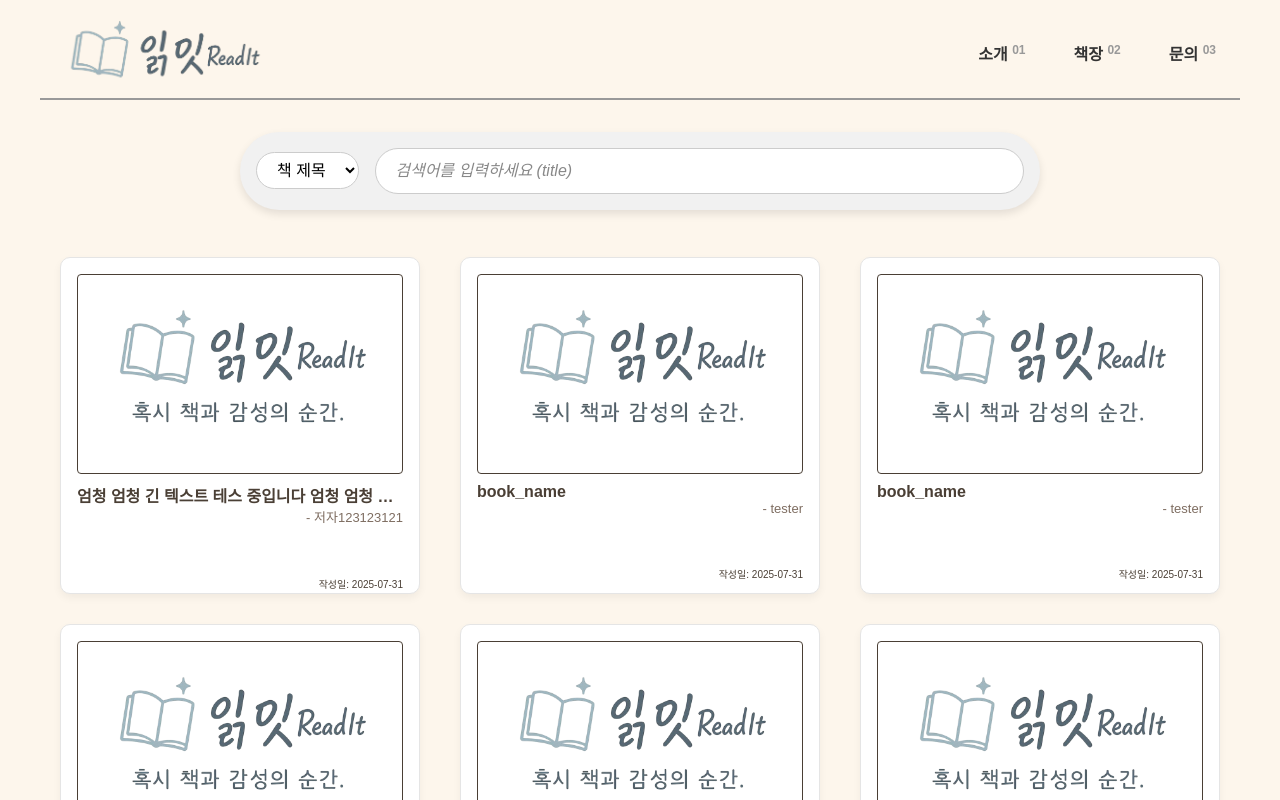
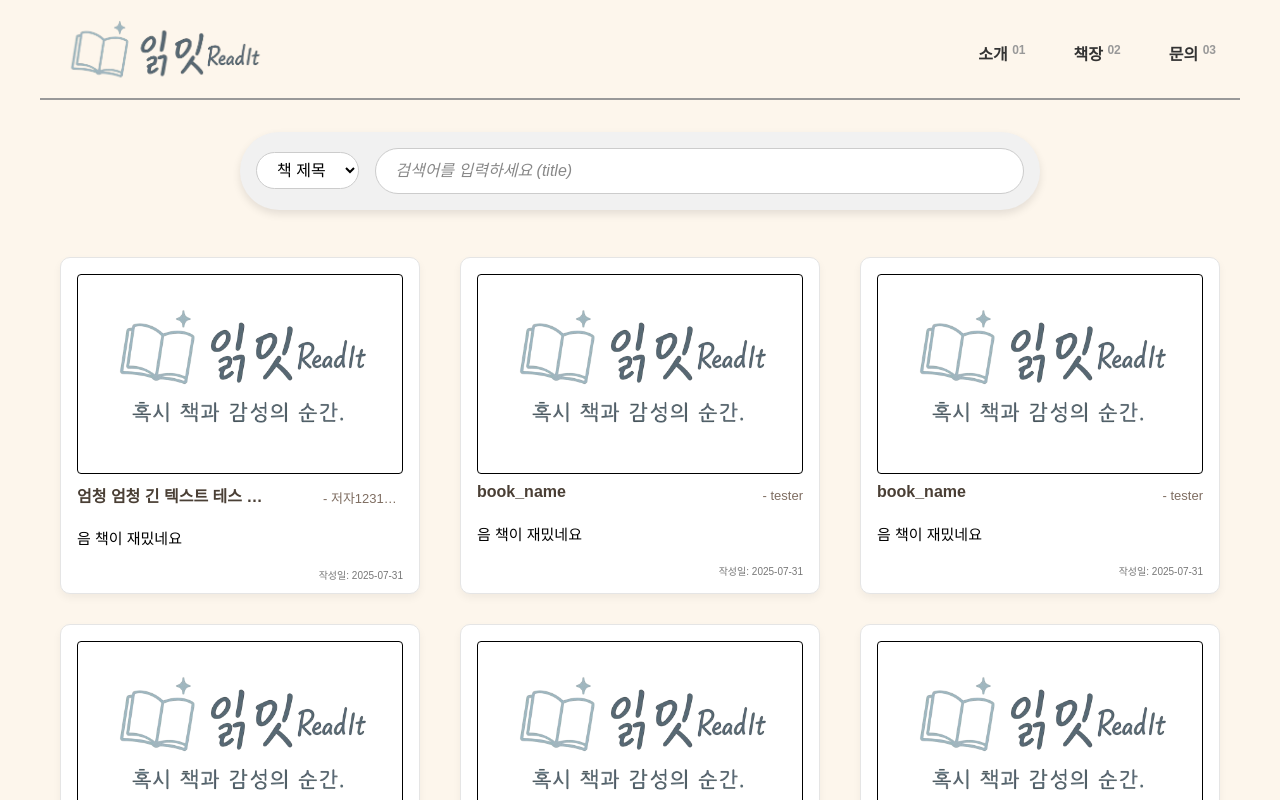
Before and after one commit to guswnsj0112/readIt, a React (Vite) app in the folder frontend/: page /bookcase in a window 1280 px wide. Shown: the top 800 px of the page. Built offline with nearby package versions, Linux system fonts and the light colour scheme.

Commit message:
refactor: Bookcase Page UI 개선 - SearchBar 및 Bookcard 변경

```diff
--- a/frontend/src/components/BookCard.css
+++ b/frontend/src/components/BookCard.css
@@ -14,7 +14,7 @@
   transform: translateY(-4px);
 }
 
-.thumbnail {
+.BookCard .thumbnail {
     width: 100%;
     height: 200px;
     border-radius: 4px;
@@ -22,7 +22,13 @@
     border: solid 1px;
 }
 
-.title {
+.BookCard .title-author{
+	display:flex;
+	justify-content: space-between;
+}
+
+.BookCard .title {
+	width: 200px;
 	font-size: 16px;
   	font-weight: bold;
   	color: #4a3f35;
@@ -33,15 +39,19 @@
     margin-bottom: 0px;
 }
 
-.author {
+.BookCard .author {
   font-size: 13px;
   color: #7e6d61;
   margin-top: 4px;
   text-align: right;
-  margin: 0;
+  margin: 10px 0;
+  width: 80px;
+  white-space: nowrap;
+  overflow: hidden;
+  text-overflow: ellipsis;
 }
 
-.paragraph {
+.BookCard .comment {
 	margin: 10px 0 0 0;
     height: 40px;
     font-size: 15px;
@@ -49,8 +59,9 @@
     overflow: hidden;
     text-overflow: ellipsis;
 }
-.writeDay {
+.BookCard .writeDay {
 	font-size: 10px;
 	text-align: right;
 	margin: 0;
+	color: var(--sub-color2);
 }
--- a/frontend/src/components/BookCard.jsx
+++ b/frontend/src/components/BookCard.jsx
@@ -1,17 +1,23 @@
 import React from "react";
+import { Link } from "react-router-dom";
+
 import "./BookCard.css";
 
+
 export default function BookCard({ book_data }) {
-  const { title, author, img_src, writeDay, paragraph} = book_data;
+  const { id, title, author, img_src, writeDay, comment} = book_data;
   const thumbnail = img_src || '/images/rogo_with_text.png';
-
   return (
     <div className="BookCard">
-        <img src={thumbnail} alt={`${title} 표지`} className="thumbnail" />
-		<h4 className="title">{title}</h4>
-		<p className="author">- {author}</p>
-		<p className="paragraph">{paragraph}</p>
-		<p className="writeDay">작성일: {writeDay}</p>
+		<Link to={`/bookwhisper/${id}`} style={{ textDecoration: 'none', color: 'black' }}>
+			<img src={thumbnail} alt={`${title} 표지`} className="thumbnail" />
+			<div className="title-author">
+				<h4 className="title">{title}</h4>
+				<p className="author">- {author}</p>
+			</div>
+			<p className="comment">{comment}</p>
+			<p className="writeDay">작성일: {writeDay}</p>
+		</Link>
     </div>
   );
 }
--- a/frontend/src/components/SearchBar.css
+++ b/frontend/src/components/SearchBar.css
@@ -39,7 +39,7 @@
   box-shadow: 0 0 5px rgba(0, 123, 255, 0.5);
 }
 
-.search-input {
+#search {
   width: 100%;
   padding: 0.8rem 1.2rem;
   font-size: 1rem;
--- a/frontend/src/components/SearchBar.jsx
+++ b/frontend/src/components/SearchBar.jsx
@@ -48,7 +48,7 @@ export default function SearchBar({ booksData, searchHandle }) {
         >
           <option value="title">책 제목</option>
           <option value="author">저자</option>
-          <option value="paragraph">키워드</option>
+          <option value="comment">코멘트</option>
         </select>
 
         <input
--- a/frontend/src/pages/Bookcase.jsx
+++ b/frontend/src/pages/Bookcase.jsx
@@ -3,17 +3,24 @@ import { fetchLocalStorageBooks } from "../util/localStorage";
 import {addDummies} from "../util/localStorage";
 import "../components/Bookcase.css";
 
-import Nav from "../components/nav";
+import Nav from "../components/Nav";
 import SearchBar from "../components/SearchBar";
 import BookCard from "../components/BookCard";
 
 export default function Bookcase() {
-  const [books, setBooks] = useState([]);
+  const [books, setBooks] = useState(null);
   const [searchResult, setSearchResult] = useState([]);
   const [bookHere, setBookHere] = useState(true);
   useEffect(() => {
-    addDummies();
-    const initialBooks = fetchLocalStorageBooks();
+    let initialBooks = '';
+	if(!localStorage.getItem('books')){
+		console.log('없음');
+		initialBooks = fetchLocalStorageBooks()
+		addDummies();
+	} else{
+		console.log('있다');
+		initialBooks = JSON.parse(localStorage.getItem('books'));
+	}
     setBooks(initialBooks);
     setSearchResult(initialBooks); // 초기에는 전체 책을 보여주도록 설정
   }, []);
```
Also changed, not shown: frontend/src/components/Bookcase.css (line endings or trailing spaces).
